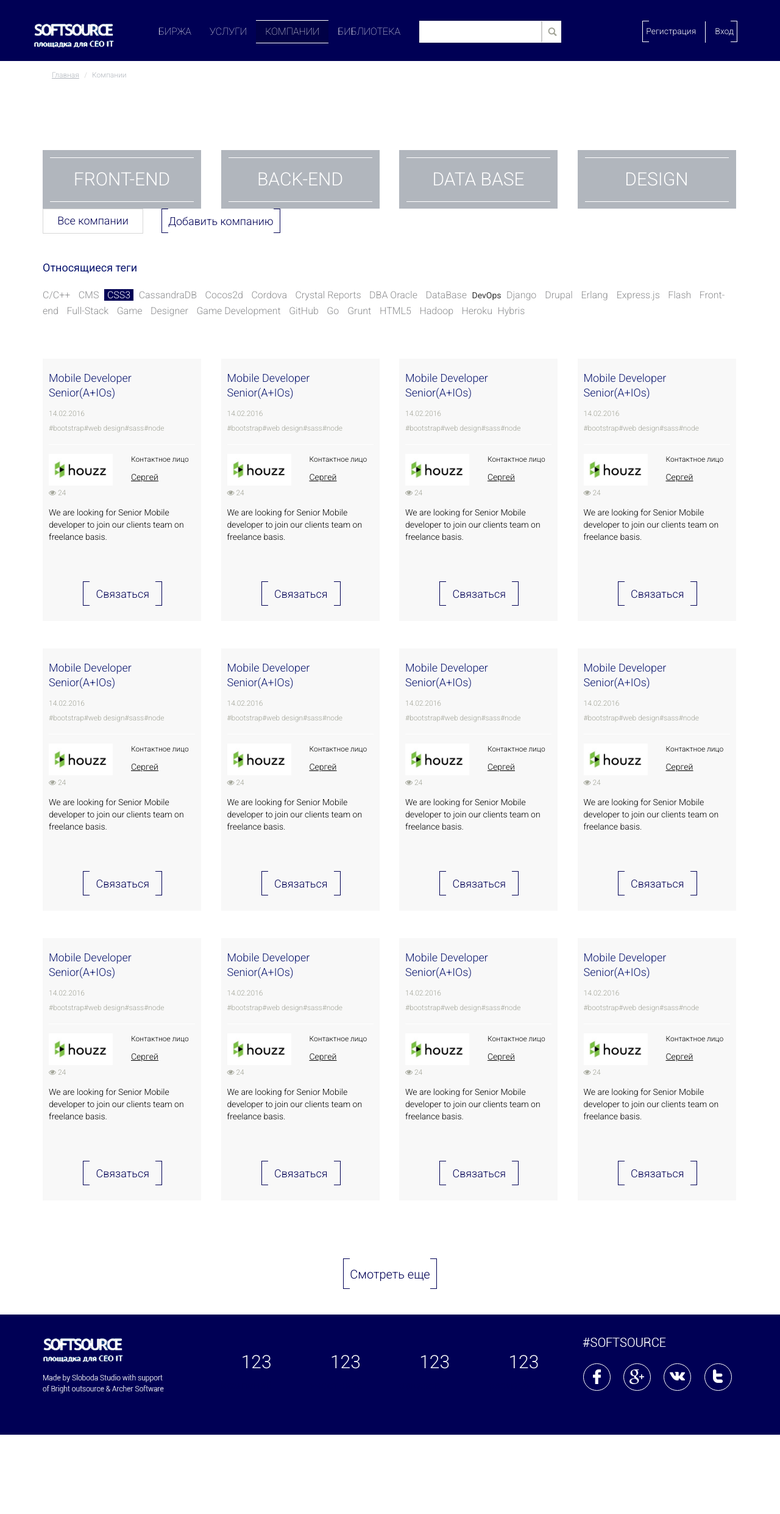
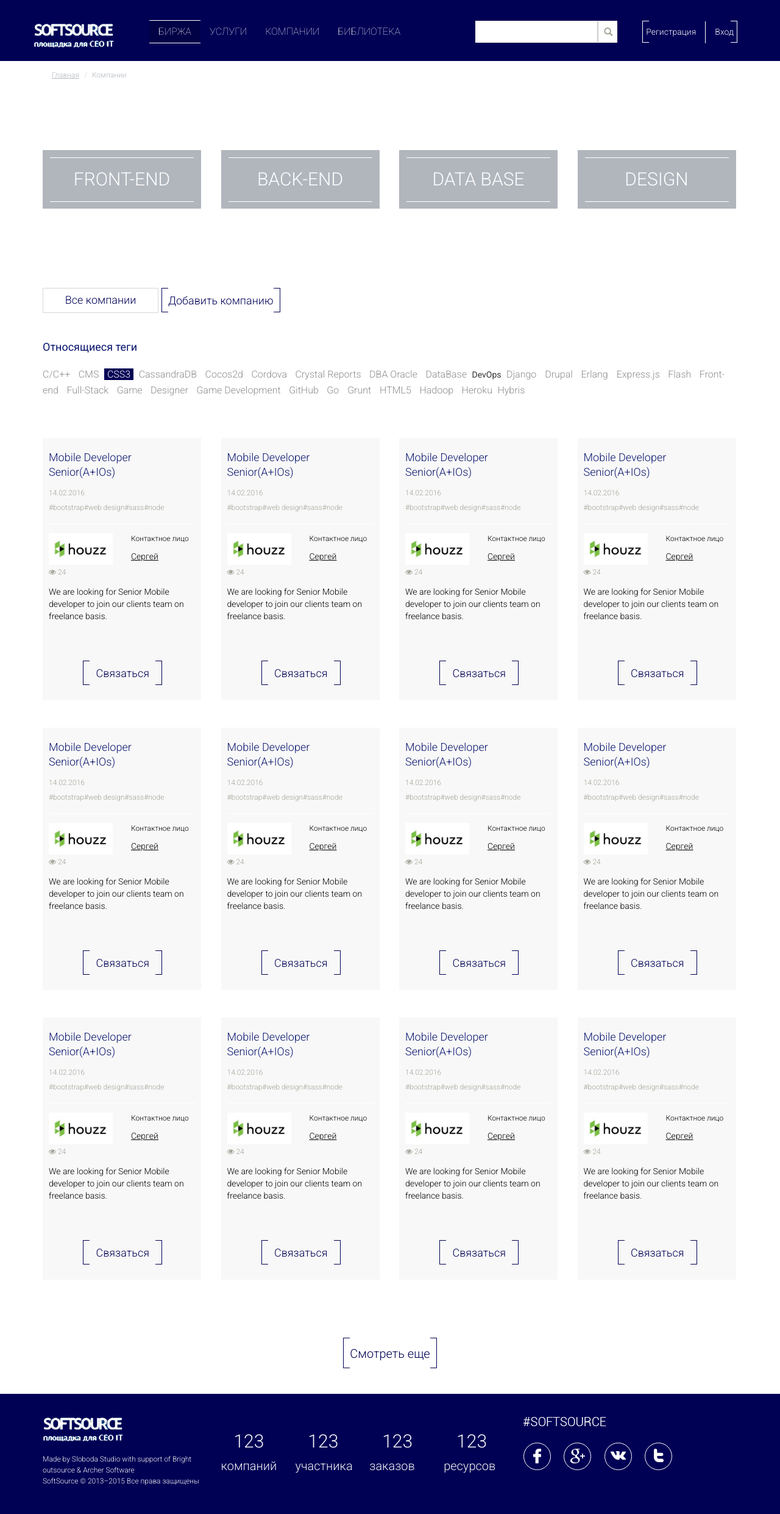
Before and after one commit to limoozyn/SoftSourceMarkup, a PHP site: page /company_page.html in a window 1280 px wide. Shown: the whole page at 61% size. Before the commit the page ends 2352 px from the top, so only its background shows below. Run offline with PHP 8.4, Linux system fonts and the light colour scheme.

Commit message:
Fix reg and login menu items on desktop, filters and action buttons, header footer for all screens

```diff
--- a/company_page.html
+++ b/company_page.html
@@ -26,8 +26,9 @@
               </button>
               <a class="navbar-brand custom-brand" href="#">
                 <img class="logo-bottom" src="images/logo.png">
+                <!-- <div class="logo-bottom"></div> -->
               </a>
-              <button type="button" class="navbar-toggle collapsed custom-size icon-button" data-toggle="collapse" data-target="#bs-example-navbar-collapse-2" aria-expanded="false">
+              <button type="button" class="navbar-toggle search-toggle collapsed custom-size icon-button" data-toggle="collapse" data-target="#bs-example-navbar-collapse-2" aria-expanded="false">
                 <span class="sr-only">Toggle navigation</span>
                 <i class="fa fa-search" aria-hidden="true"></i>
               </button>
@@ -40,29 +41,30 @@
             </div>
 
             <!-- Collect the nav links, forms, and other content for toggling -->
-            <div class="collapse navbar-collapse custom-collapse" id="bs-example-navbar-collapse-1">
+            <div class="collapse menu-collapse navbar-collapse custom-collapse" id="bs-example-navbar-collapse-1">
               <ul class="nav navbar-nav">
-                <li class="border-on-hover"><a href="#"><span>БИРЖА</span><span class="sr-only">(current)</span></a></li>
+                <li class="active border-on-hover"><a href="#"><span>БИРЖА</span><span class="sr-only">(current)</span></a></li>
                 <li class="border-on-hover"><a href="#"><span>УСЛУГИ</span></a></li>
-                <li class="active border-on-hover"><a href="#"><span>КОМПАНИИ</span></a></li>
-                <li class="border-on-hover"><a href="#"><span>БИБЛИОТЕКА</span></a></li>
+                <li class="border-on-hover"><a href="#"><span>КОМПАНИИ</span></a></li>
+                <li class="border-on-hover wo-border"><a href="#"><span>БИБЛИОТЕКА</span></a></li>
               </ul>
             </div>
-            <div class="collapse navbar-collapse custom-collapse" id="bs-example-navbar-collapse-2">
-              <form class="navbar-form navbar-left" role="search">
+
+            <div class="collapse reglog-collapse navbar-collapse custom-collapse" id="bs-example-navbar-collapse-3">
+              <ul class="nav navbar-nav navbar-right nav-signin">
+                <li class="btn-action-signin left"><a href="#" class="signup" data-toggle="modal" data-target="#loginRegister">Регистрация</a></li>
+                <li class="separator"></li>
+                <li class="btn-action-signin right"><a href="#" class="signin" data-toggle="modal" data-target="#loginRegister">Вход</a></li>
+              </ul>
+            </div><!-- /.navbar-collapse -->
+            <div class="collapse search-collapse navbar-collapse custom-collapse" id="bs-example-navbar-collapse-2">
+              <form class="navbar-form navbar-right" role="search">
                 <div class="form-group has-feedback">
                   <input type="text" class="form-control custom-search" />
                   <span class="glyphicon glyphicon-search form-control-feedback shaded-icon search-icon"></span>
                 </div>
               </form>
             </div>
-            <div class="collapse navbar-collapse custom-collapse" id="bs-example-navbar-collapse-3">
-              <ul class="nav navbar-nav navbar-right nav-signin">
-                <li class="btn-action-signin left"><a href="#">Регистрация</a></li>
-                <li class="separator"></li>
-                <li class="btn-action-signin right"><a href="#">Вход</a></li>
-              </ul>
-            </div><!-- /.navbar-collapse -->
           </div><!-- /.container-fluid -->
         </nav>
       </div>
@@ -80,8 +82,8 @@
   </div>
   <div class=it-areas>
     <div class="container ">
-      <div class="row fixed-height-row">
-        <div class="col-sm-3">
+      <div class="row fixed-height-row226">
+        <div class="col-xs-6 col-sm-3">
           <div class="area-wrapper">
             <div class="area-inner-wrapper">
               <a href="#" class="area">
@@ -103,7 +105,7 @@
             </div>
           </div>
         </div>
-        <div class="col-sm-3">
+        <div class="col-xs-6 col-sm-3">
           <div class="area-wrapper">
             <div class="area-inner-wrapper">
               <a href="#" class="area">
@@ -125,7 +127,7 @@
             </div>
           </div>
         </div>
-        <div class="col-sm-3">
+        <div class="col-xs-6 col-sm-3">
           <div class="area-wrapper">
             <div class="area-inner-wrapper">
               <a href="#" class="area">
@@ -147,7 +149,7 @@
             </div>
           </div>
         </div>
-        <div class="col-sm-3">
+        <div class="col-xs-6 col-sm-3">
           <div class="area-wrapper">
             <div class="area-inner-wrapper">
               <a href="#" class="area">
@@ -171,12 +173,12 @@
         </div>
       </div>
       <div class="row filters">
-        <div class="col-sm-2">
+        <div class="col-sm-4 col-md-3 col-lg-2 filter-and-action">
           <div class="btn-filter">
             <a href="#">Все компании</a>
           </div>
         </div>
-        <div class="col-sm-3">
+        <div class="col-sm-4 col-md-3 col-lg-3 filter-and-action">
           <button class="btn-action-small add-someth" data-toggle="modal" data-target="#addCompany">
             <p class="content">Добавить компанию</p>
           </button>
@@ -562,7 +564,7 @@
         </div>
       </div>
       <div class="row">
-        <div class="col-sm-2 col-sm-offset-5 see-more">
+        <div class="col-xs-8 col-xs-offset-2 see-more">
           <button class="btn-action">
             <p class="content">Смотреть еще</p>
           </button>
@@ -575,37 +577,21 @@
     <div class="navbar-inner">
       <div class="container">
         <div class="row">
-          <div class="col-sm-3">
+          <div class="col-xs-4 col-md-3 logo-bottom-wrapper">
             <img class="logo-bottom" src="images/logo.png">
-            <img src="images/made-by.png">
+            <!-- <img src="images/made-by.png"> -->
+            <span class="made-by">Made by Sloboda Studio with support of Bright outsource & Archer Software</span>
           </div>
-          <div class="col-sm-6">
-            <div class="row counters">
-              <div class="col-sm-3">
-                <h3>123</h3>
-                <p>компаний</p>
-              </div>
-              <div class="col-sm-3">
-                <h3>123</h3>
-                <p>участника</p>
-              </div>
-              <div class="col-sm-3">
-                <h3>123</h3>
-                <p>заказов</p>
-              </div>
-              <div class="col-sm-3">
-                <h3>123</h3>
-                <p>ресурсов</p>
-              </div>
-            </div>
-          </div>
-          <div class="col-sm-3">
+          <div class="col-xs-8 col-sm-5 col-md-4 social-wrapper">
             <img class="hashtag-bottom" src="images/hash-tag.png">
             <a class="btn btn-social-icon" href="#">
-              <div class="social-round"> <img src="images/fb-icon.png"></div>
+              <div class="social-round">
+                <!-- <img src="images/fb-icon.png"> -->
+                <div class="social-fb"></div>
+              </div>
             </a>
             <a class="btn btn-social-icon"  href="#">
-              <div class="social-round"> <img src="images/g-icon.png"></div>
+              <div class="social-round google"> <img src="images/g-icon.png"></div>
             </a>
             <a class="btn btn-social-icon"  href="#">
               <div class="social-round"> <img src="images/vk-icon.png"></div>
@@ -613,6 +599,32 @@
             <a class="btn btn-social-icon" href="#">
               <div class="social-round"> <img src="images/tw-icon.png"></div>
             </a>
+          </div>
+          <div class="col-xs-12 col-sm-3 col-md-5 counters-wrapper">
+            <div class="row counters">
+              <div class="col-xs-3 col-sm-12 col-md-3">
+                <h3>123</h3>
+                <span>компаний</span>
+              </div>
+              <div class="col-xs-3 col-sm-12 col-md-3">
+                <h3>123</h3>
+                <span>участника</span>
+              </div>
+              <div class="col-xs-3 col-sm-12 col-md-3">
+                <h3>123</h3>
+                <span>заказов</span>
+              </div>
+              <div class="col-xs-3 col-sm-12 col-md-3">
+                <h3>123</h3>
+                <span>ресурсов</span>
+              </div>
+            </div>
+          </div>
+        </div>
+        <div class="row">
+          <div class="col-xs-8 col-xs-offset-2 col-sm-5 col-sm-offset-0 all-rights-wrapper">
+            <!-- <img class="all-rights" src="images/all_rights.png">  -->
+            <span class="all-rights">SoftSource © 2013–2015 Все права защищены</span>
           </div>
         </div>
       </div>
--- a/css/main.css
+++ b/css/main.css
@@ -222,6 +223,10 @@
 }
 .fixed-height-row226{
   height: 226px;
+}
+.btn-filter{
+  max-width: 210px;
+  min-width: 190px;
 }
 .btn-action-small{
   height: 40px;
@@ -406,22 +411,48 @@
 }
 /*.btn-action-signin:hover{
 }*/
+.nav-signin{
+  font-family: Roboto;
+  color:  #f3f4f6;
+  font-size: 14px;/* Approximation due to font substitution */
+  font-weight: 300;
+  line-height: 20px;/* Approximation due to font substitution */
+  text-align: left;
+  margin-top: 10px;
+  margin-bottom: 8px;
+  margin-left: 40px;
+}
+
+.nav-signin:hover{
+  margin-top: 9px;
+}
 .navbar-default .navbar-nav.nav-signin li.btn-action-signin.left a,
 .navbar-default .navbar-nav.nav-signin li.btn-action-signin.right a{
   color:  #f3f4f6;
   font-size: 14px;/* Approximation due to font substitution */
   font-weight: 300;
-  line-height: 15px;
+  line-height: 16px;
   padding-top: 9px;
   padding-bottom: 9px;
 }
-.btn-action-signin:hover a
-{
+.navbar-default .navbar-nav.nav-signin:hover li.btn-action-signin.left a,
+.navbar-default .navbar-nav.nav-signin:hover li.btn-action-signin.right a{
+  line-height: 16px;
+  border-top: 1px solid #005;
+  border-bottom: 1px solid #005;
+}
+.navbar-default .navbar-nav.nav-signin li.btn-action-signin.left:hover a,
+.navbar-default .navbar-nav.nav-signin li.btn-action-signin.right:hover a{
   border-top: 1px solid #fff;
   border-bottom: 1px solid #fff;
   background-color: #010146;
-  padding-top: 9px;
-  padding-bottom: 9px;
+}
+.navbar-default .navbar-nav.nav-signin li.btn-action-signin.left a:active,
+.navbar-default .navbar-nav.nav-signin li.btn-action-signin.right a:active{
+  border-top: 1px solid #fff;
+  border-bottom: 1px solid #fff;
+  background-color: #fff;
+  color: #005;
 }
 .btn-action-signin.left a{
   padding-left:0;
@@ -432,7 +463,7 @@
   border-top:1px solid #fff;
   border-bottom:1px solid #fff;
   margin-right:-5px;
-  padding:8px 5px 9px 5px;
+  padding:9px 5px 9px 5px;
 
 }
 .btn-action-signin.right a{
@@ -444,13 +475,13 @@
   border-top:1px solid #fff;
   border-bottom:1px solid #fff;
   margin-left:-5px;
-  padding:8px 5px 9px 5px;
+  padding:9px 5px 9px 5px;
 
 }
 .separator{
   border-left: 1px solid #fff;
   width:0;
-  height: 35px;
+  height: 36px;
 }
 
 .area-wrapper{
@@ -559,16 +590,6 @@
 .custom-search::-webkit-input-placeholder { text-align:right; content: "\f002";}
 /* mozilla solution */
 .custom-search:-moz-placeholder { text-align:right; }
-.nav-signin{
-  font-family: Roboto;
-  color:  #f3f4f6;
-  font-size: 14px;/* Approximation due to font substitution */
-  font-weight: 300;
-  line-height: 20px;/* Approximation due to font substitution */
-  text-align: left;
-  margin-top: 10px;
-  margin-bottom: 8px;
-}
 .section-title{
   color: #000055;
   height: 64px;
```
Also changed, not shown: other parts of css/main.css (+42 -2 lines), company_inside_page.html (+53 -41 lines), library_page.html (+60 -48 lines), main_page.html (+13 -1 lines), source_page.html (+60 -48 lines).
